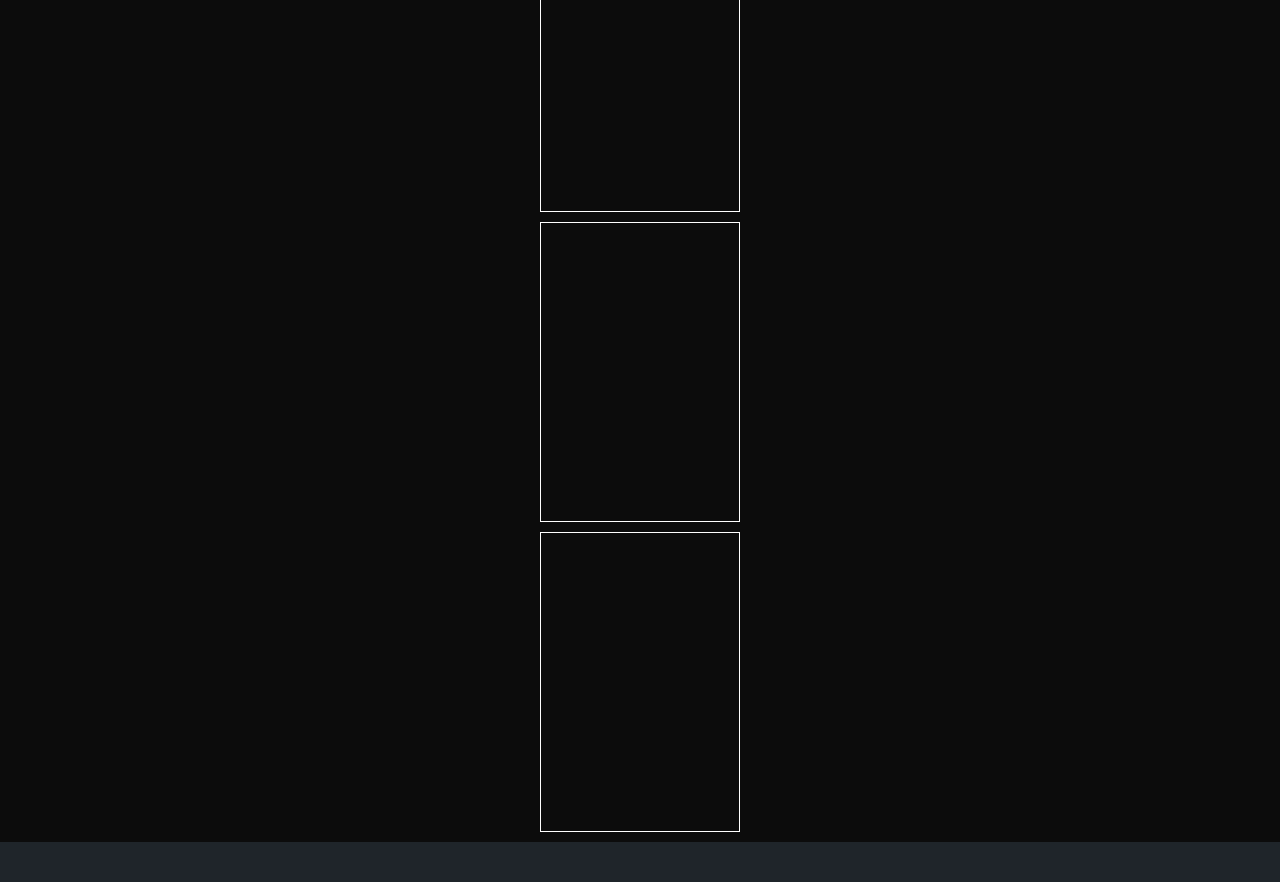
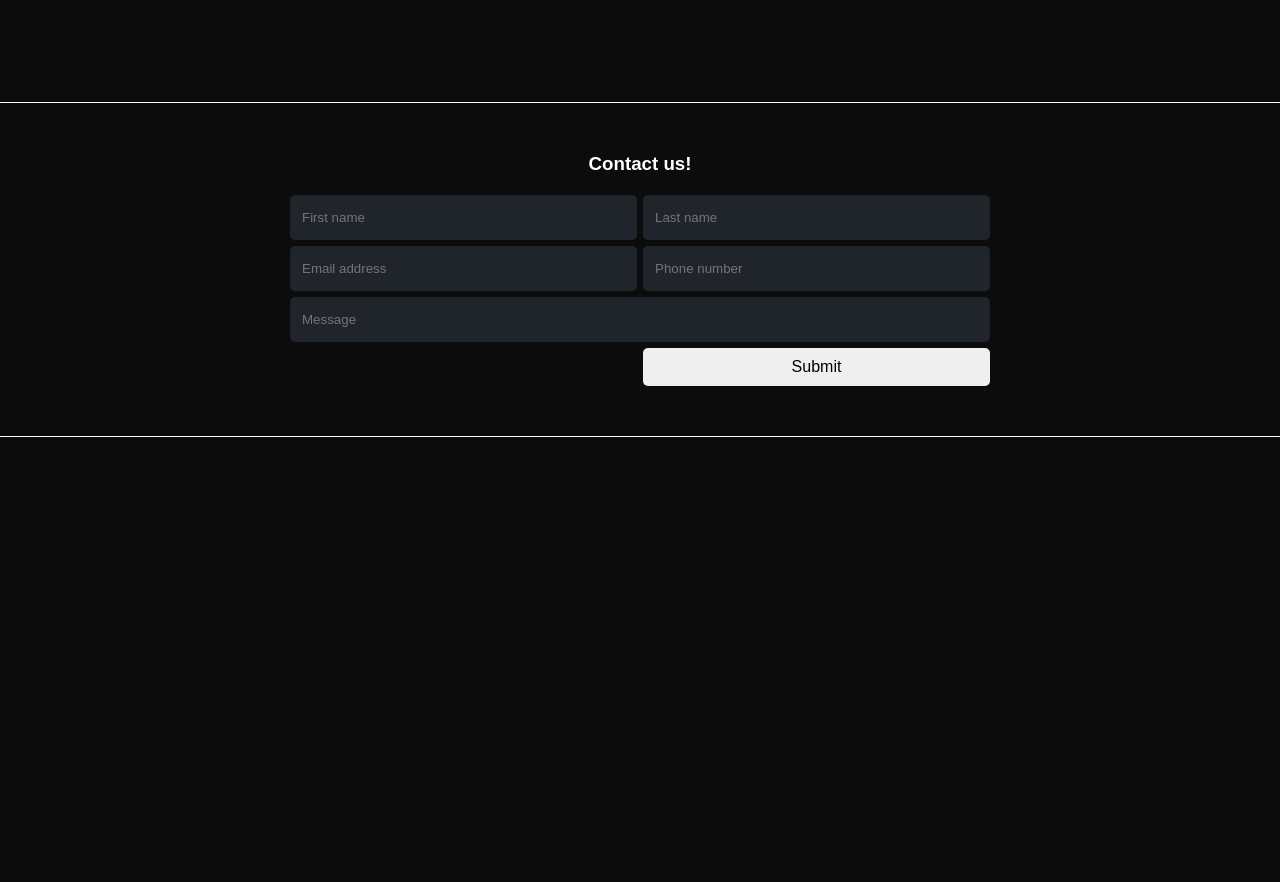
Before and after one commit to LiamSandstrom/rymdresa-hemsida, a plain HTML site: page index.html in a window 1280 px wide. Shown: the part 1918-2800 px from the top of the page. After the commit the page ends 2355 px from the top, so only its background shows below. Drawn offline with Linux system fonts and the light colour scheme.

Commit message:
add styling for contact form

```diff
--- a/index.html
+++ b/index.html
@@ -10,23 +10,22 @@
     <div class="sections">
       <section class="full-section introduction">
         <h1>Galaxium Voyages</h1>
-          <p>where the cosmos becomes
-            your playground</p>
+        <p>where the cosmos becomes your playground</p>
       </section>
-        <section class="half-section">
+      <section class="our-mission">
         <h2>Our Mission</h2>
         <p>
           Galaxium Voyages är pionjärer inom intergalaktisk turism. Vi erbjuder
-            exklusiva rymdresor till några av universums mest spektakulära galaxer —
-            från den lysande spiralstrukturen i Xirellion till de mystiska
+          exklusiva rymdresor till några av universums mest spektakulära galaxer
+          — från den lysande spiralstrukturen i Xirellion till de mystiska
           nebulosorna kring Thal’Zuun. Vårt uppdrag är att göra stjärnorna
-            tillgängliga för alla som vågar drömma större än jorden. Med toppmodern
-            teknologi, skräddarsydda färdplaner och en flotta av eleganta
-            rymdfarkoster, förvandlar vi varje resa till ett oförglömligt äventyr.
-            Oavsett om du söker stillhet bland stjärnstoft eller spänning i okända
-            system, har vi en destination som passar din kosmiska längtan. ✨ Res
-            inte bara bort — res bortom. Galaxium Voyages - where the cosmos becomes
-            your playground
+          tillgängliga för alla som vågar drömma större än jorden. Med
+          toppmodern teknologi, skräddarsydda färdplaner och en flotta av
+          eleganta rymdfarkoster, förvandlar vi varje resa till ett oförglömligt
+          äventyr. Oavsett om du söker stillhet bland stjärnstoft eller spänning
+          i okända system, har vi en destination som passar din kosmiska
+          längtan. ✨ Res inte bara bort — res bortom. Galaxium Voyages - where
+          the cosmos becomes your playground
         </p>
       </section>
       <section class="full-section employees">
@@ -37,6 +36,16 @@
         <div class="employee"></div>
       </section>
     </div>
-    <footer class="contact">contact stuff</footer>
+    <footer class="footer">
+      <h3>Contact us!</h3>
+      <div class="contact">
+        <input type="text" id="first-name" placeholder="First name" />
+        <input type="text" id="last-name" placeholder="Last name" />
+        <input type="text" id="email" placeholder="Email address" />
+        <input type="text" id="phonenumber" placeholder="Phone number" />
+        <input type="text" id="message" placeholder="Message" />
+        <button id="button">Submit</button>
+      </div>
+    </footer>
   </body>
 </html>
--- a/styles.css
+++ b/styles.css
@@ -5,9 +5,10 @@
   --color-accent2: #45a29e; /* Call to action */
   --color-text: #c5c6c7; /* Brödtext */
   --color-heading: #ffffff; /* Rubriker */
+  --color-second-bg: rgb(35, 32, 32);
 }
 
-*{
+* {
   box-sizing: border-box;
 }
 
@@ -19,7 +20,7 @@ body {
   padding: 0;
 }
 
-.sections{
+.sections {
   display: flex;
   flex-direction: column;
   justify-content: center;
@@ -31,8 +32,7 @@ body {
 
 section {
   display: flex;
-    flex-direction: column;
-    max-width: 100%;
+  max-width: 800px;
 }
 
 h1,
@@ -42,21 +42,22 @@ h3 {
   margin: 0;
 }
 
-.full-section{
+.full-section {
   min-height: 100vh;
 }
-.half-section{
+.our-mission {
   min-height: 50vh;
+  flex-direction: column;
 }
 
-.introduction{
+.introduction {
   display: flex;
   justify-content: center;
   align-items: center;
   flex-direction: column;
 }
 
-.introduction h1{
+.introduction h1 {
   font-size: 4rem;
 }
 
@@ -65,24 +66,89 @@ h3 {
   font-style: italic;
 }
 
-.employees{
+.employees {
   display: flex;
   flex-wrap: wrap;
   justify-content: center;
   gap: 10px;
 }
 
-.employee{
+.employee {
   height: 300px;
   width: 200px;
   border: 1px solid white;
 }
 
-.contact{
-    height: 100px;
-    width: 100%;
+.footer {
   display: flex;
   justify-content: center;
   align-items: center;
+  flex-direction: column;
+  gap: 20px;
+  width: 100%;
+  border-top: 1px solid white;
+  border-bottom: 1px solid white;
+  padding: 50px;
+}
+
+.contact {
+  display: grid;
+  grid-template-areas:
+    "fname"
+    "lname"
+    "email"
+    "tele"
+    "message"
+    "message"
+    "btn";
+  width: 90%;
+  gap: 5px;
+}
+
+.contact #first-name {
+  grid-area: fname;
+}
+
+.contact #last-name {
+  grid-area: lname;
+}
+
+.contact #email {
+  grid-area: email;
+}
+
+.contact #phonenumber {
+  grid-area: tele;
+}
+
+.contact #message {
+  grid-area: message;
+}
+.contact #button {
+  grid-area: btn;
+  padding: 10px;
+  border: 0;
+  font-size: 1rem;
+  border-radius: 5px;
+}
+
+.contact input {
+  border: 0;
+  border-radius: 5px;
   background-color: var(--color-surface);
+  padding: 15px 12px;
 }
+
+@media screen and (min-width: 568px) {
+  .contact {
+    grid-template-areas:
+      "fname lname"
+      "email tele"
+      "message message"
+      "message message"
+      ". btn";
+    width: 90vw;
+    max-width: 700px;
+    gap: 6px;
+  }
+}
```
Lines whose indentation alone changed are shown as unchanged.
